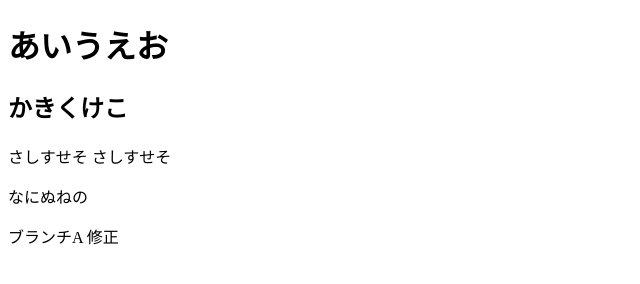
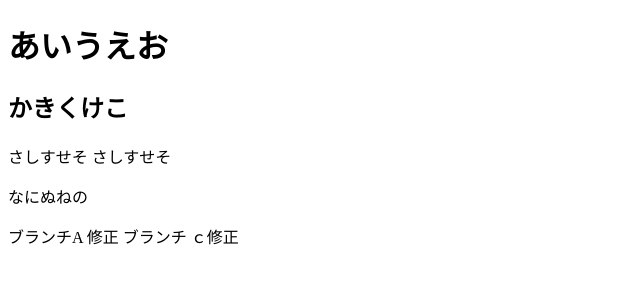
Before and after one commit to zd3e15/firsttest2, a plain HTML site: page index.html in a window 1280 px wide. Shown: the whole page, without its empty margins (0-640 px from the left). Drawn offline with Linux system fonts and the light colour scheme.

Commit message:
ブランチC修正

```diff
--- a/index.html
+++ b/index.html
@@ -10,6 +10,6 @@
   <p>さしすせそ さしすせそ</p>
       <p>なにぬねの</p>
       ブランチA 修正
-
+ブランチ ｃ修正
 </body>
 </html>
```
